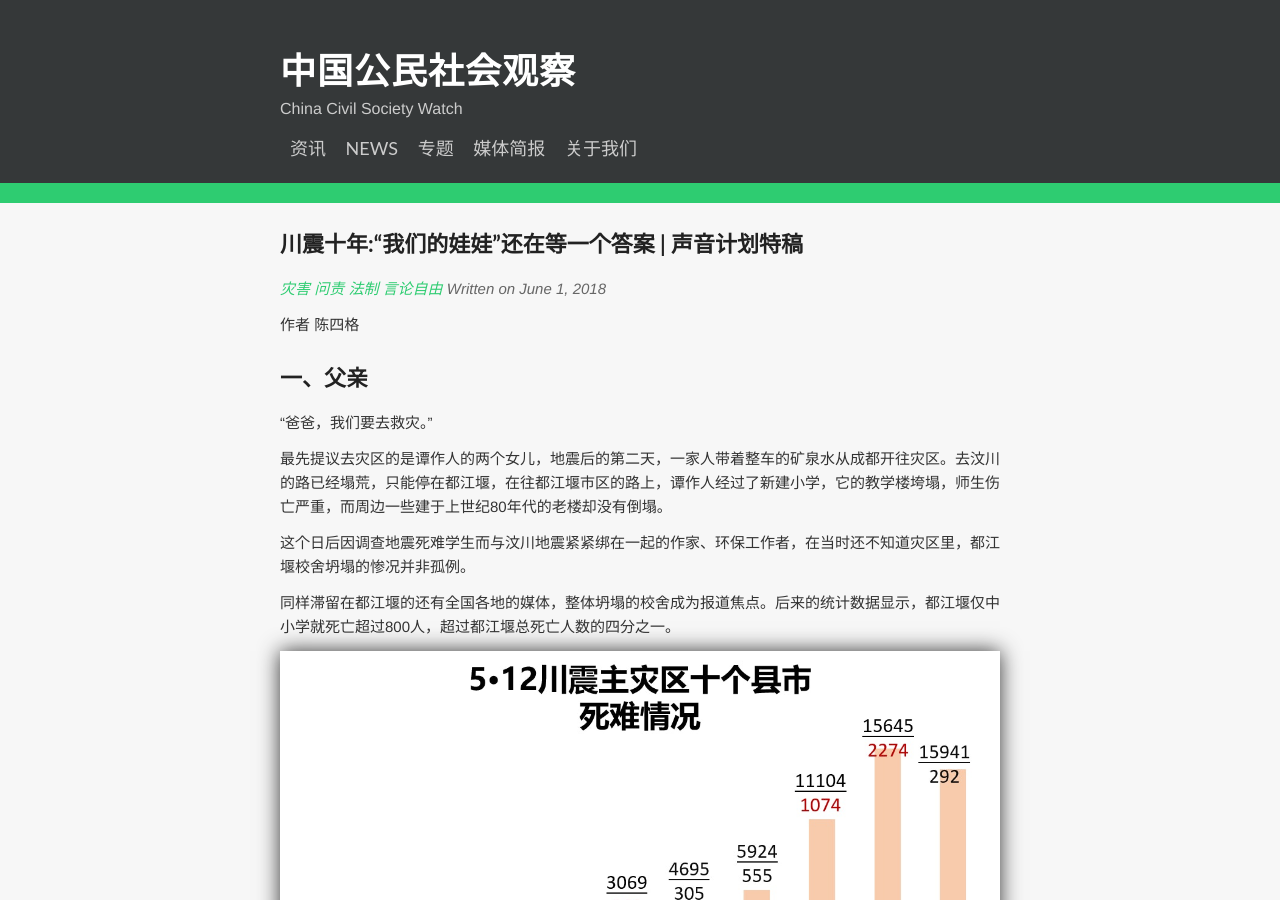
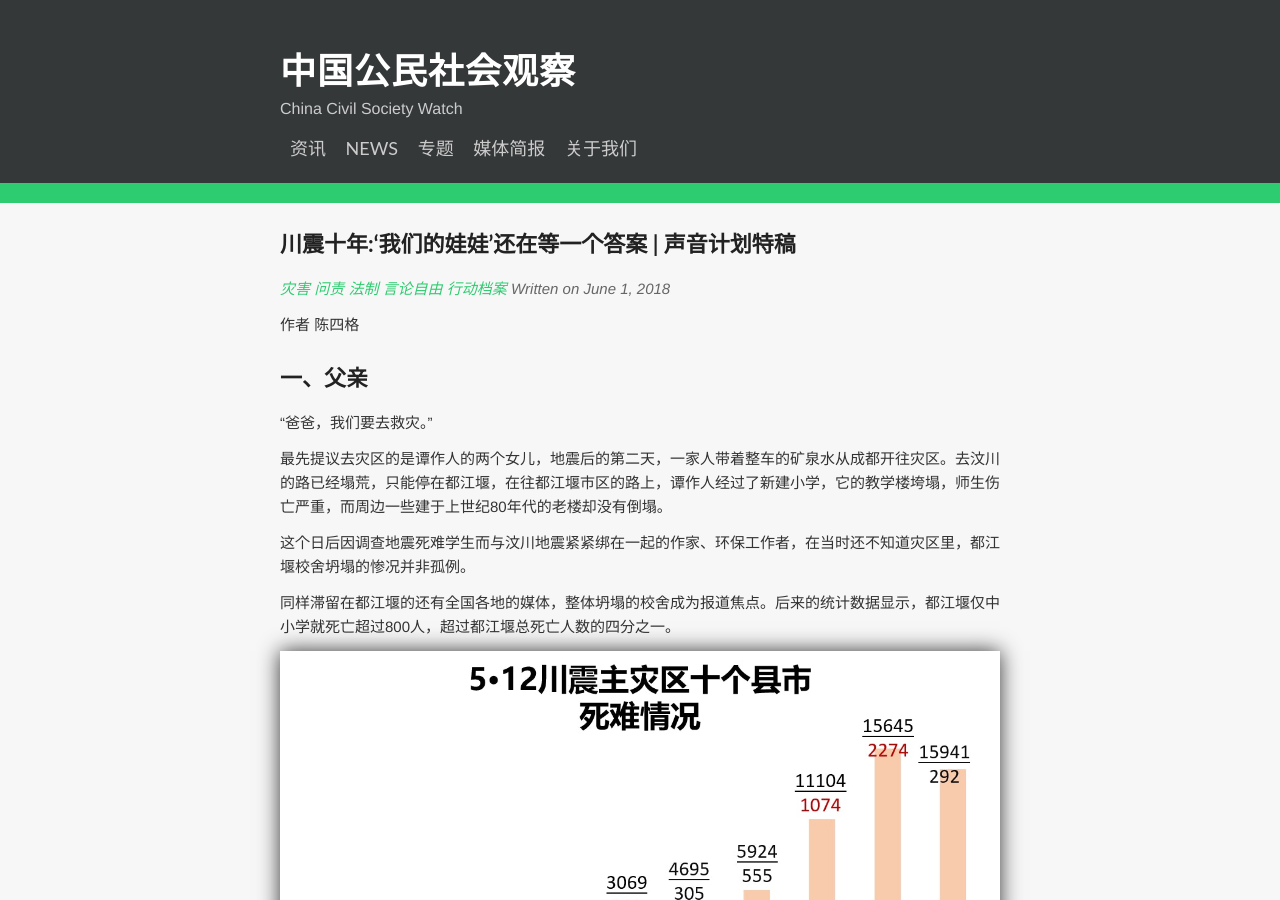
Before and after one commit to ccswChina/ccsw, a Jekyll site: the page built from zixun/_posts/2018-06-01-civic-investigation-512-earthquake.md, in a window 1280 px wide and 900 px high. Built offline with Jekyll 4.4.1, drawn with Linux system fonts in a browser that asks for light colours.

Commit message:
format edit

```diff
--- a/zixun/_posts/2018-06-01-civic-investigation-512-earthquake.md
+++ b/zixun/_posts/2018-06-01-civic-investigation-512-earthquake.md
@@ -1,8 +1,8 @@
 ---
 layout: post
 date: 2018-06-01
-title: 川震十年:“我们的娃娃”还在等一个答案 | 声音计划特稿
-tags: 灾害 问责 法制 言论自由
+title: 川震十年:‘我们的娃娃’还在等一个答案 | 声音计划特稿
+tags: 灾害 问责 法制 言论自由 行动档案
 ---
 作者 陈四格
 
@@ -377,7 +377,7 @@ tags: 灾害 问责 法制 言论自由
 
 
 
-                                                                应受访者要求，陈丽、李红均为化名
+应受访者要求，陈丽、李红均为化名
 
 作者|陈四格
 
```
Also changed, not shown: zixun/_posts/2018-05-14-12-years-LGBT-group-in-campus.md (+5 -1 lines).
